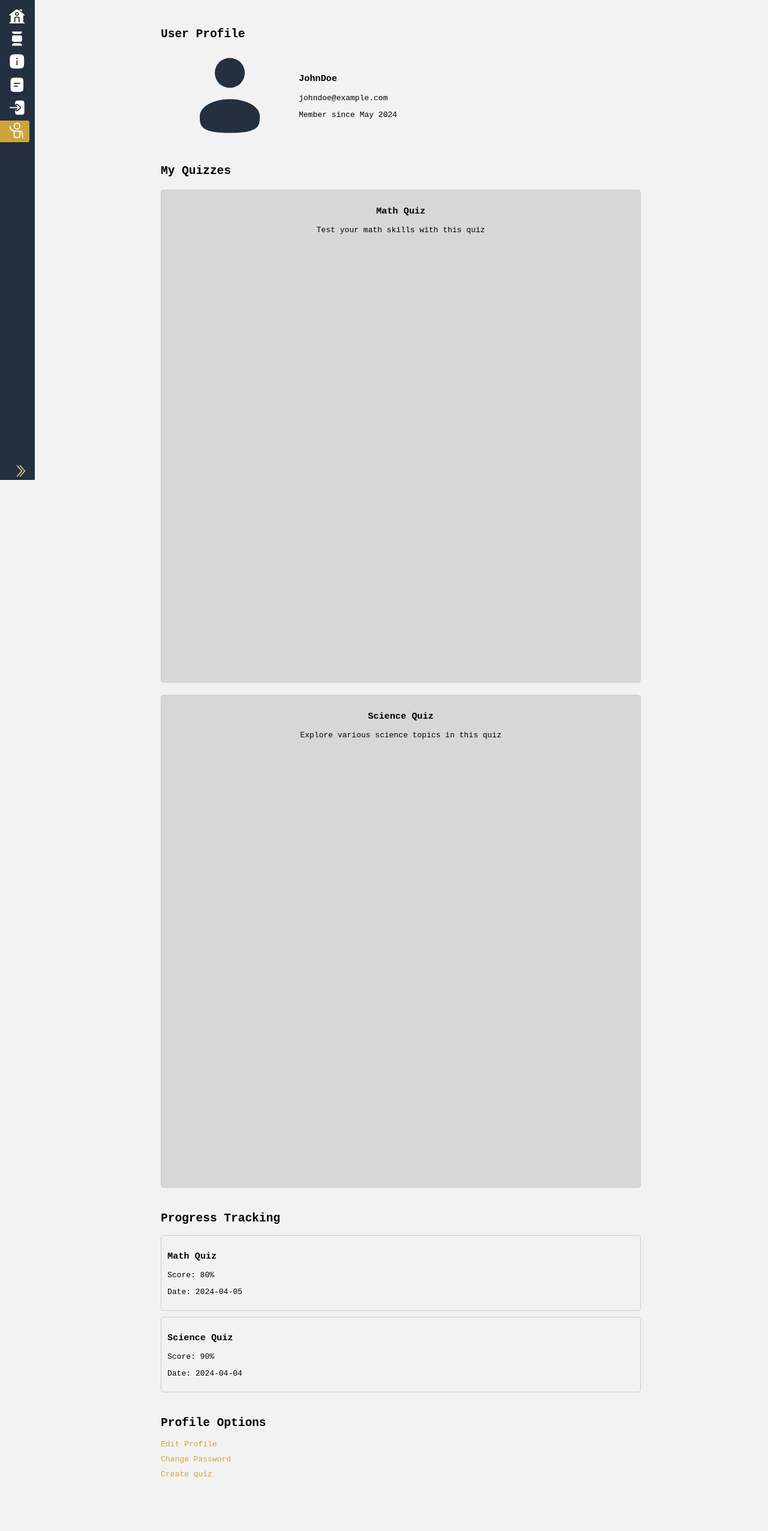
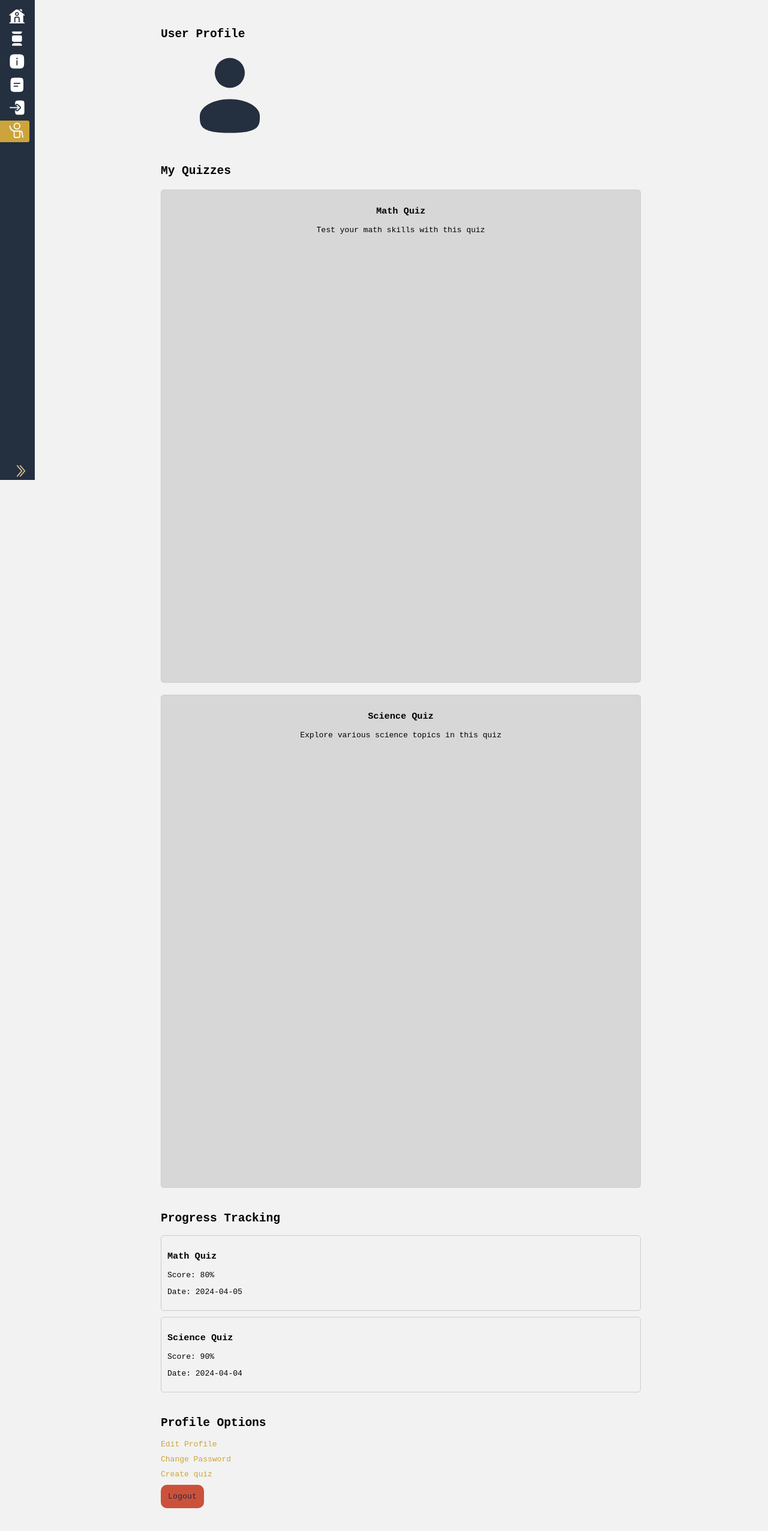
Before and after one commit to MadeleineJonassen/IDATT2105_Full_Stack_Application_Development, a Vue app in the folder FullstackProsjekt/src/frontend/: page /profile in a window 1280 px wide. Shown: the top 2552 px of the page at 60% size. Built offline with nearby package versions, Linux system fonts and the light colour scheme.

Commit message:
Add a reusable Modal.vue to create a pop-up window

```diff
--- a/FullstackProsjekt/src/frontend/src/views/ProfileView.vue
+++ b/FullstackProsjekt/src/frontend/src/views/ProfileView.vue
@@ -1,3 +1,52 @@
+
+
+<script>
+import Svg from "@/assets/Svg.vue";
+import Modal from "@/components/shared/modal/Modal.vue"
+import {ref} from 'vue'
+
+
+export default {
+	components: {Modal, Svg},
+	data() {
+		return {
+			showModal: ref(false),
+			user: {
+				username: this.username,
+				avatar: '@/components/photos/developers/MadJon.png',
+			},
+			userQuizzes: [
+				{
+					id: 1,
+					title: 'Math Quiz',
+					description: 'Test your math skills with this quiz'
+				},
+				{
+					id: 2,
+					title: 'Science Quiz',
+					description: 'Explore various science topics in this quiz'
+				}
+			]
+		}
+	},
+	computed: {
+		quizAttempts() {
+			// Mock data for quiz attempts (replace with actual data)
+			return [
+				{ id: 1, quizTitle: 'Math Quiz', score: '80%', date: '2024-04-05' },
+				{ id: 2, quizTitle: 'Science Quiz', score: '90%', date: '2024-04-04' }
+				// Add more quiz attempt objects as needed
+			];
+		}
+	},
+	methods:{
+		logout(){
+			alert("Clicked")
+		}
+	}
+};
+</script>
+
 <template>
 	<body>
 	<div class="profile">
@@ -9,8 +58,6 @@
 				<!-- <img :src="user.avatar" alt="User Avatar">  -->
 				<div>
 					<h3>{{ user.username }}</h3>
-					<p>{{ user.email }}</p>
-					<p>Member since {{ user.memberSince }}</p>
 				</div>
 			</div>
 		</section>
@@ -53,51 +100,22 @@
 				<li><router-link to="/edit-profile">Edit Profile</router-link></li>
 				<li><router-link to="/change-password">Change Password</router-link></li>
 				<li><router-link to="/overviewQuiz">Create quiz</router-link></li>
+				<li> <button class="delete-btn" @click="showModal = true">Logout</button>
+					<Teleport to="body">
+					<Modal :show="showModal" @close="destroyModal">
+
+					</Modal>
+				</Teleport></li>
 			</ul>
 		</section>
+
 	</div>
 	</body>
+
+
+
+
 </template>
-
-<script>
-import Svg from "@/assets/Svg.vue";
-
-export default {
-	components: {Svg},
-	data() {
-		return {
-			user: {
-				username: 'JohnDoe',
-				email: 'johndoe@example.com',
-				avatar: '@/components/photos/developers/MadJon.png',
-				memberSince: 'May 2024'
-			},
-			userQuizzes: [
-				{
-					id: 1,
-					title: 'Math Quiz',
-					description: 'Test your math skills with this quiz'
-				},
-				{
-					id: 2,
-					title: 'Science Quiz',
-					description: 'Explore various science topics in this quiz'
-				}
-			]
-		}
-	},
-	computed: {
-		quizAttempts() {
-			// Mock data for quiz attempts (replace with actual data)
-			return [
-				{ id: 1, quizTitle: 'Math Quiz', score: '80%', date: '2024-04-05' },
-				{ id: 2, quizTitle: 'Science Quiz', score: '90%', date: '2024-04-04' }
-				// Add more quiz attempt objects as needed
-			];
-		}
-	}
-};
-</script>
 
 <style scoped>
 .profile {
```
